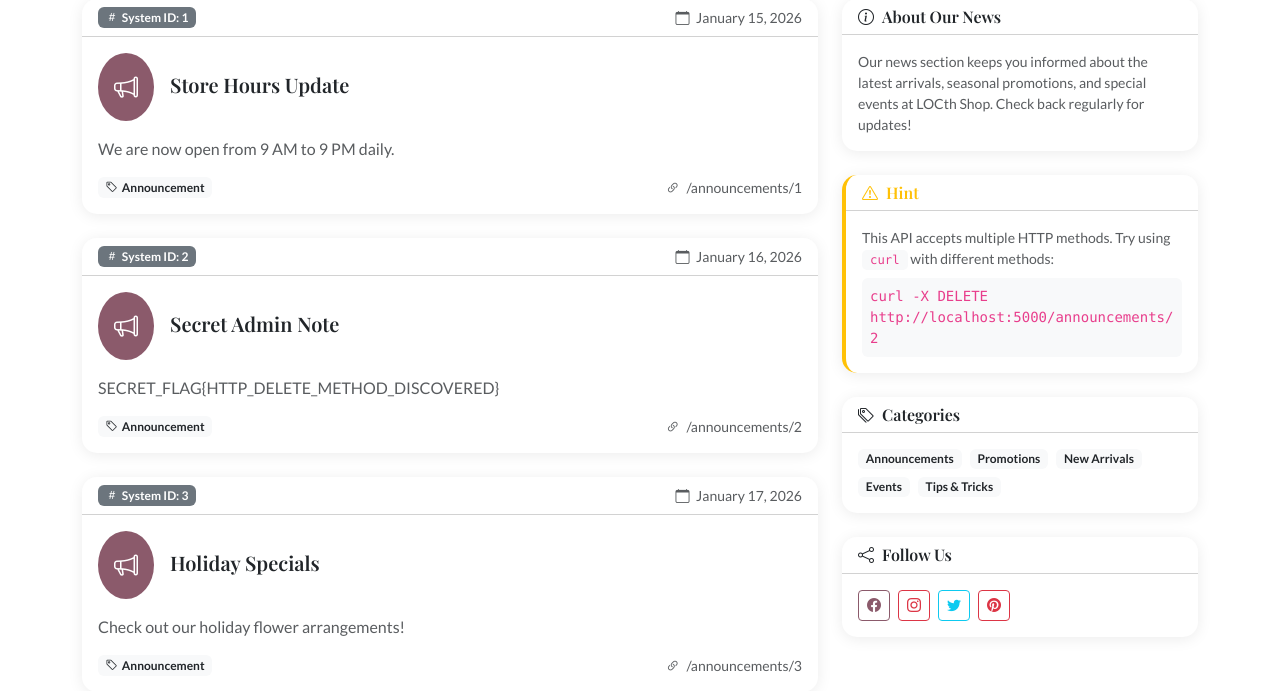
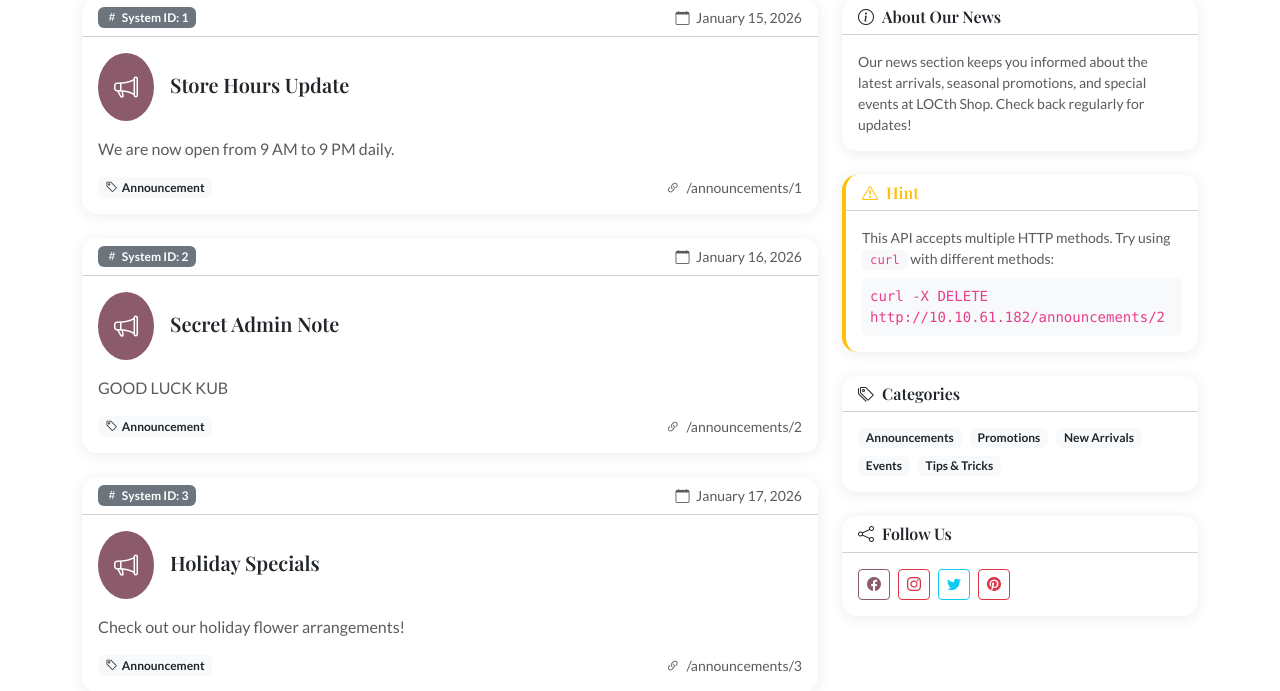
Before and after one commit to phwrscr1pt/BootcampLabC1, a Flask app: page /announcements in a window 1280 px wide. Shown: the part 382-1073 px from the top of the page. Run offline with Flask 3, Linux system fonts and the light colour scheme.

Commit message:
Fixed announcements.html LAB HTTP Method

```diff
--- a/app.py
+++ b/app.py
@@ -401,7 +401,7 @@ NEWS_DATA = [
 # In-memory announcements list
 announcements_list = [
     {"id": 1, "title": "Store Hours Update", "content": "We are now open from 9 AM to 9 PM daily."},
-    {"id": 2, "title": "Secret Admin Note", "content": "SECRET_FLAG{HTTP_DELETE_METHOD_DISCOVERED}"},
+    {"id": 2, "title": "Secret Admin Note", "content": "GOOD LUCK KUB"},
     {"id": 3, "title": "Holiday Specials", "content": "Check out our holiday flower arrangements!"},
 ]
 
--- a/templates/announcements.html
+++ b/templates/announcements.html
@@ -11,11 +11,11 @@
 
     Try these curl commands in your terminal:
 
-    GET all:    curl http://localhost:5000/announcements
-    POST new:   curl -X POST http://localhost:5000/announcements -H "Content-Type: application/json" -d '{"title":"Hacked","content":"You got pwned!"}'
-    PUT:        curl -X PUT http://localhost:5000/announcements/1 -H "Content-Type: application/json" -d '{"title":"Replaced","content":"New content"}'
-    PATCH:      curl -X PATCH http://localhost:5000/announcements/1 -H "Content-Type: application/json" -d '{"title":"Modified"}'
-    DELETE:     curl -X DELETE http://localhost:5000/announcements/2
+    GET all:    curl http://10.10.61.182/announcements
+    POST new:   curl -X POST http://10.10.61.182/announcements -H "Content-Type: application/json" -d '{"title":"Hacked","content":"You got pwned!"}'
+    PUT:        curl -X PUT http://10.10.61.182/announcements/1 -H "Content-Type: application/json" -d '{"title":"Replaced","content":"New content"}'
+    PATCH:      curl -X PATCH http://10.10.61.182/announcements/1 -H "Content-Type: application/json" -d '{"title":"Modified"}'
+    DELETE:     curl -X DELETE http://10.10.61.182/announcements/2
 -->
 
 <!-- Page Header -->
@@ -129,7 +129,7 @@
                             This API accepts multiple HTTP methods. Try using <code>curl</code> with different methods:
                         </p>
                         <code class="small d-block bg-light p-2 rounded">
-                            curl -X DELETE http://localhost:5000/announcements/2
+                            curl -X DELETE http://10.10.61.182/announcements/2
                         </code>
                     </div>
                 </div>
```
